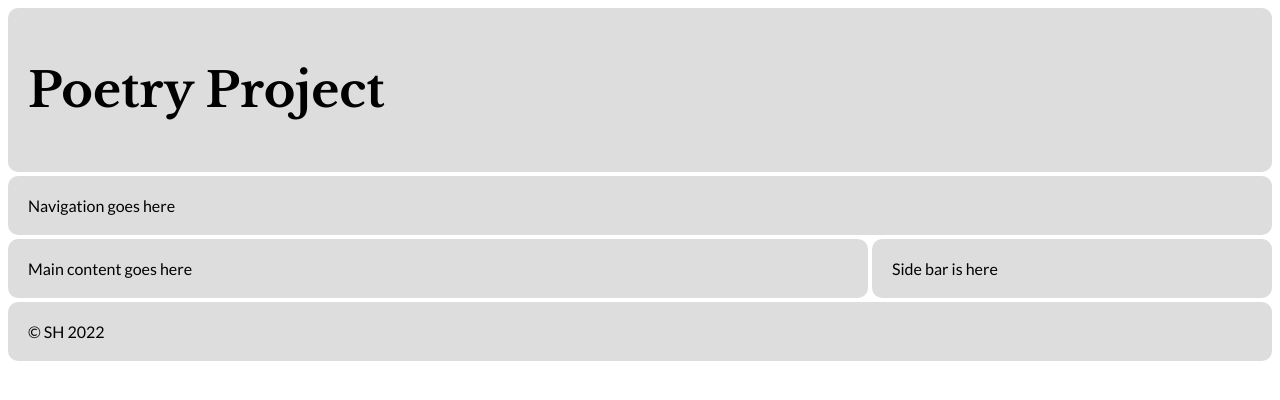
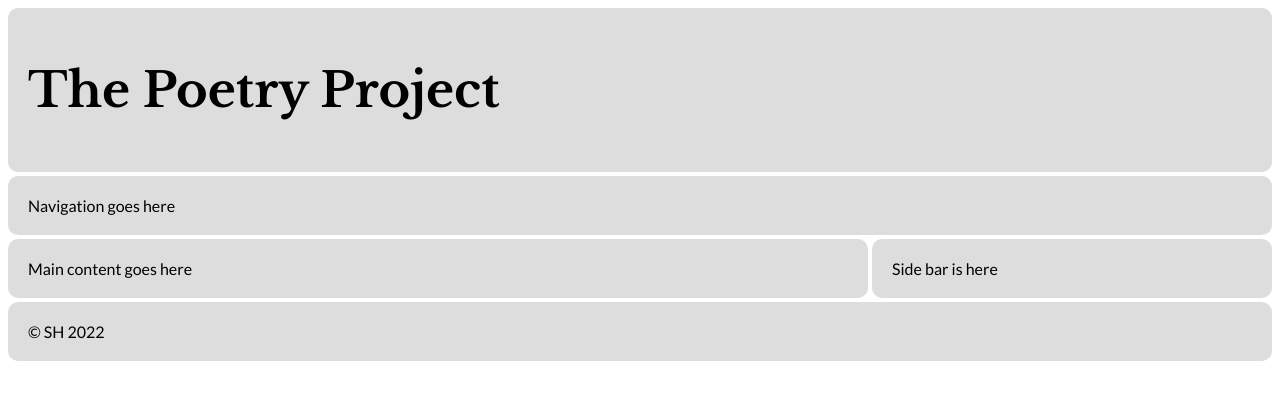
Before and after one commit to Hemanas9058/DTI_Poetry, a PHP site: page / in a window 1280 px wide. Shown: the top 400 px of the page. Run offline with PHP 8.4, Linux system fonts and the light colour scheme.

Commit message:
Add files via upload

```diff
--- a/Index.php
+++ b/Index.php
@@ -11,7 +11,7 @@
     <meta name="keywords" content="Poetry, computer generated, free verse, haiku, limerick, acrostic, project">
     <meta name="author" content="Shawn Hemana">
 
-    <title>Poetry Project</title>
+    <title>The Poetry Project</title>
 
     <!-- link to css goes here -->
     <link href="css/poetry_style.css" rel="stylesheet">
@@ -29,7 +29,7 @@
     <div class="wrapper">
 
         <header class="box">
-            <h1>Poetry Project</h1>
+            <h1>The Poetry Project</h1>
         </header>
 
         <nav class="box">
```
